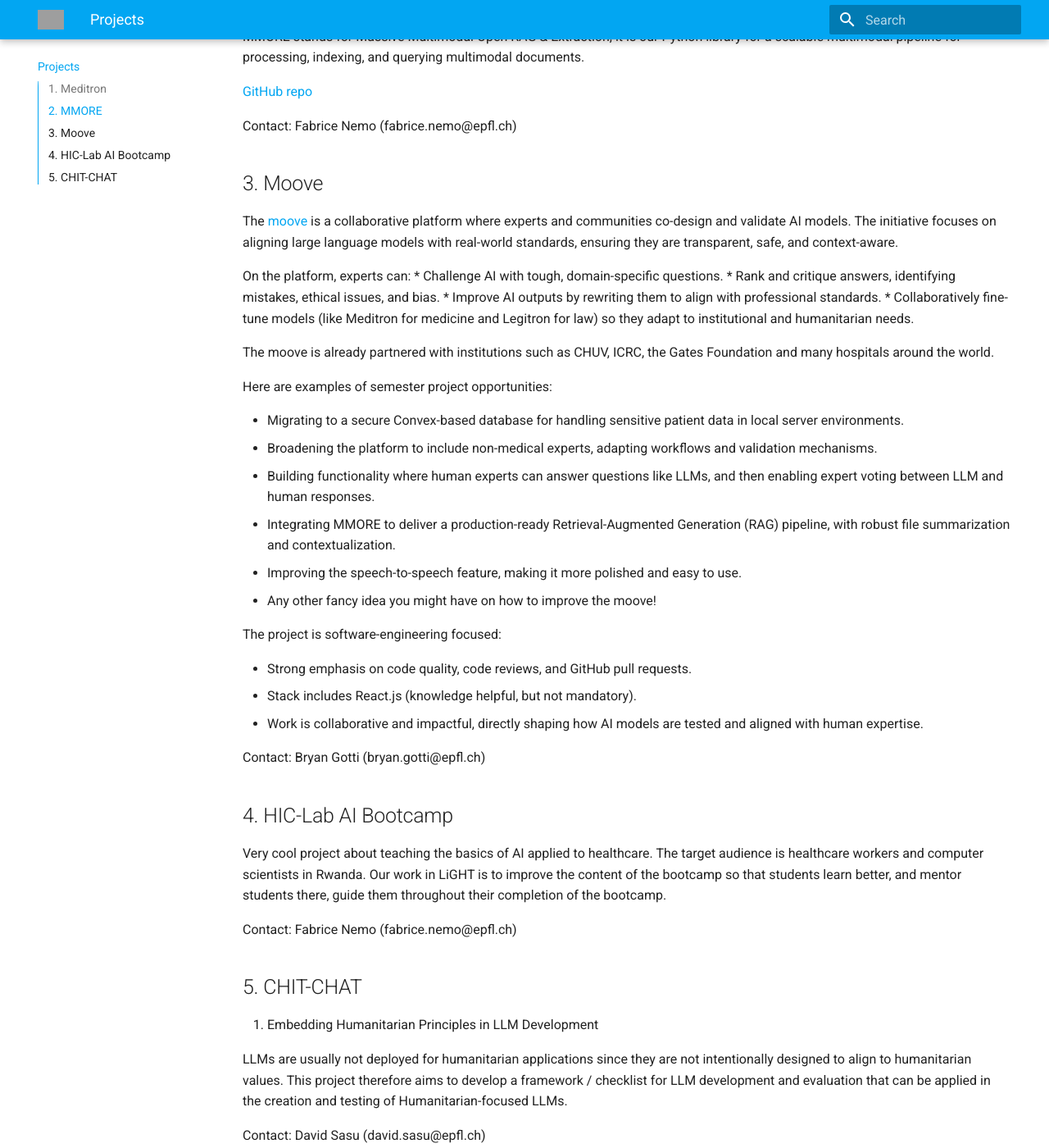
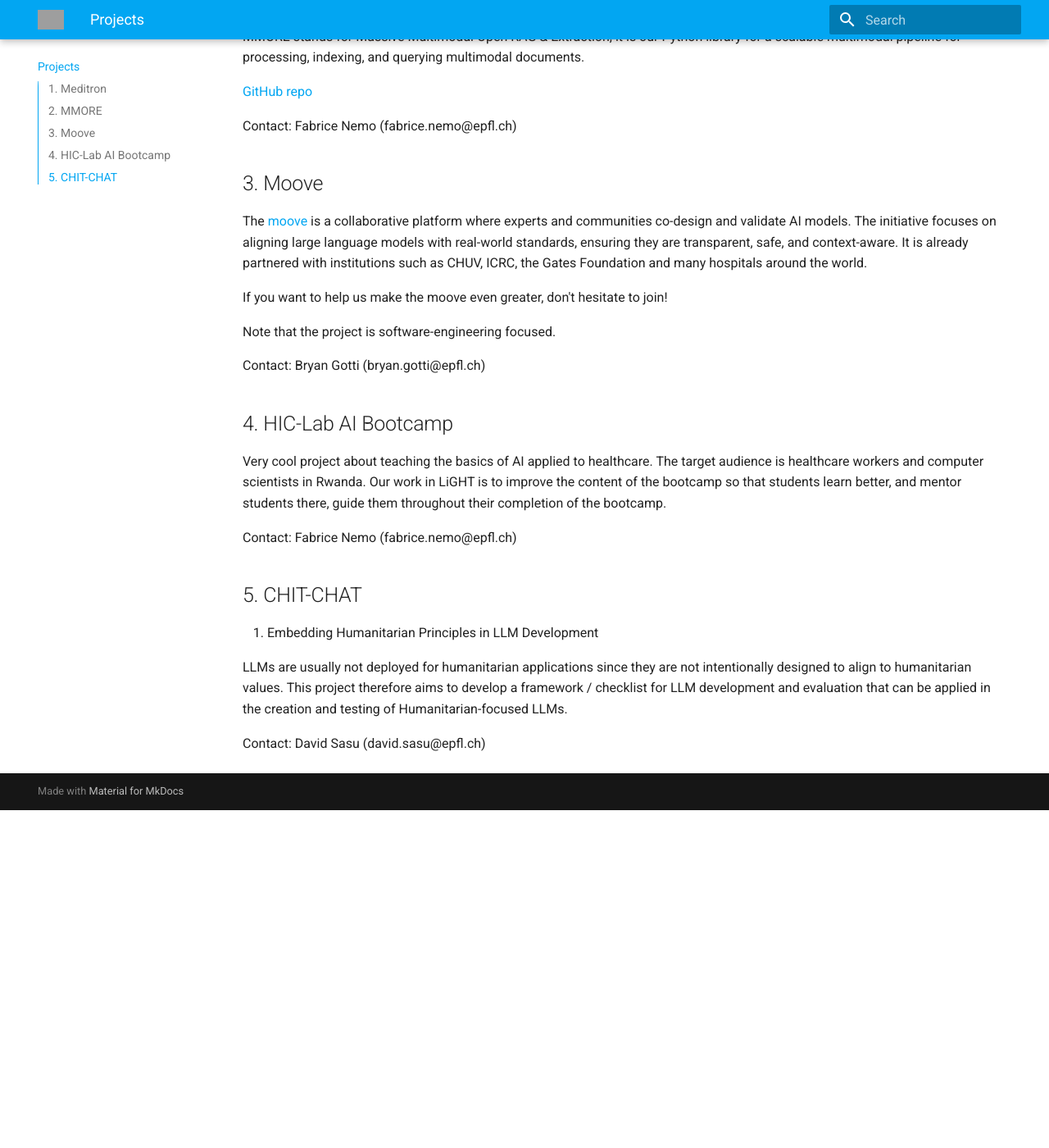
Before and after one commit to EPFLiGHT/LiGHT-doc, an MkDocs documentation site: the page built from docs/projects.md, in a window 1280 px wide and 1400 px high, scrolled down 1320 px. Shown: the whole window at 82% size. Built offline with MkDocs 1.6.1 and Material for MkDocs 9.7.7, drawn with Linux system fonts in a browser that asks for light colours; after the commit the page ends 2308 px from its top, so only the background shows below that; grey boxes are pictures that could not be loaded.

Commit message:
Reduce size of moove desc

```diff
--- a/docs/projects.md
+++ b/docs/projects.md
@@ -46,30 +46,11 @@
 
 ## 3. Moove
 
-The [moove](https://jointhemoove.org) is a collaborative platform where experts and communities co-design and validate AI models. The initiative focuses on aligning large language models with real-world standards, ensuring they are transparent, safe, and context-aware.
+The [moove](https://jointhemoove.org) is a collaborative platform where experts and communities co-design and validate AI models. The initiative focuses on aligning large language models with real-world standards, ensuring they are transparent, safe, and context-aware. It is already partnered with institutions such as CHUV, ICRC, the Gates Foundation and many hospitals around the world.
 
-On the platform, experts can:
-* Challenge AI with tough, domain-specific questions.
-* Rank and critique answers, identifying mistakes, ethical issues, and bias.
-* Improve AI outputs by rewriting them to align with professional standards.
-* Collaboratively fine-tune models (like Meditron for medicine and Legitron for law) so they adapt to institutional and humanitarian needs.
+If you want to help us make the moove even greater, don't hesitate to join!
 
-The moove is already partnered with institutions such as CHUV, ICRC, the Gates Foundation and many hospitals around the world.
-
-Here are examples of semester project opportunities:
-
-* Migrating to a secure Convex-based database for handling sensitive patient data in local server environments.
-* Broadening the platform to include non-medical experts, adapting workflows and validation mechanisms.
-* Building functionality where human experts can answer questions like LLMs, and then enabling expert voting between LLM and human responses.
-* Integrating MMORE to deliver a production-ready Retrieval-Augmented Generation (RAG) pipeline, with robust file summarization and contextualization.
-* Improving the speech-to-speech feature, making it more polished and easy to use.
-* Any other fancy idea you might have on how to improve the moove!
-
-The project is software-engineering focused:
-
-* Strong emphasis on code quality, code reviews, and GitHub pull requests.
-* Stack includes React.js (knowledge helpful, but not mandatory).
-* Work is collaborative and impactful, directly shaping how AI models are tested and aligned with human expertise.
+Note that the project is software-engineering focused.
 
 Contact: Bryan Gotti (bryan.gotti@epfl.ch)
 
```
